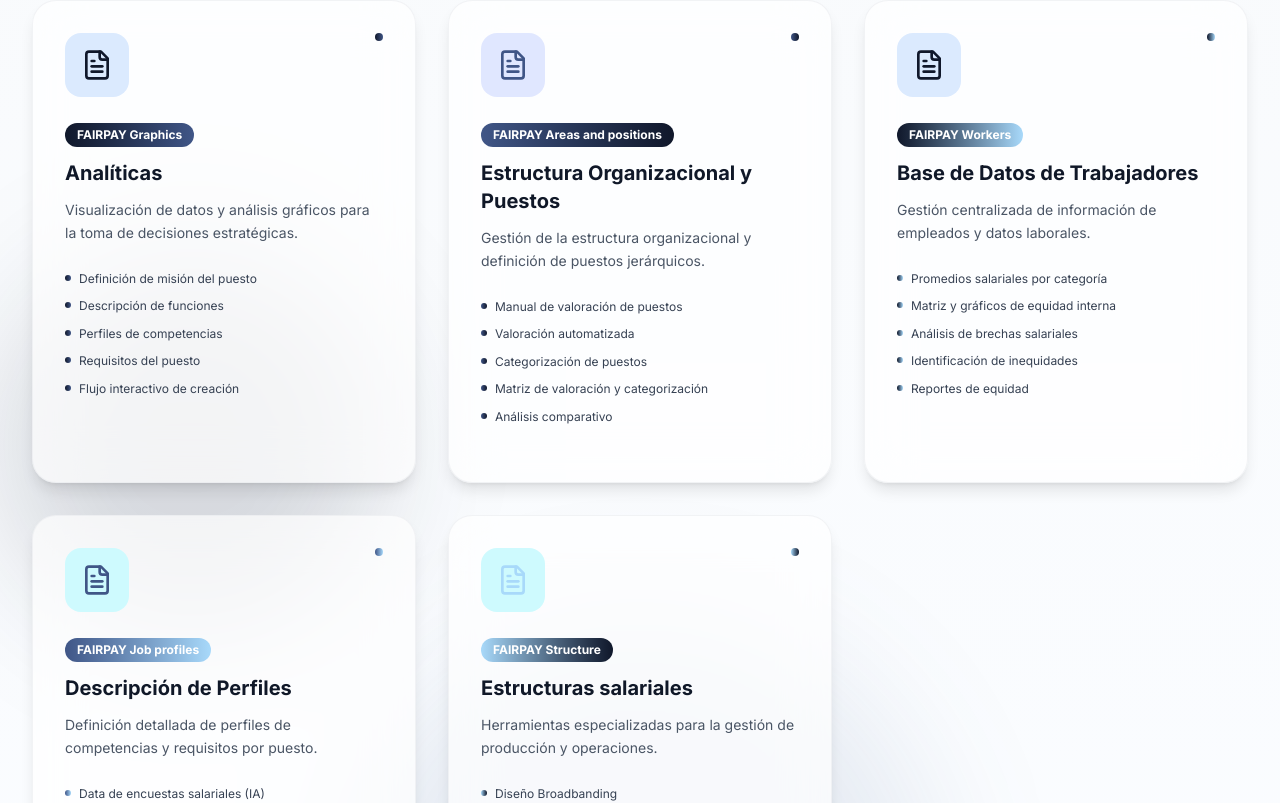
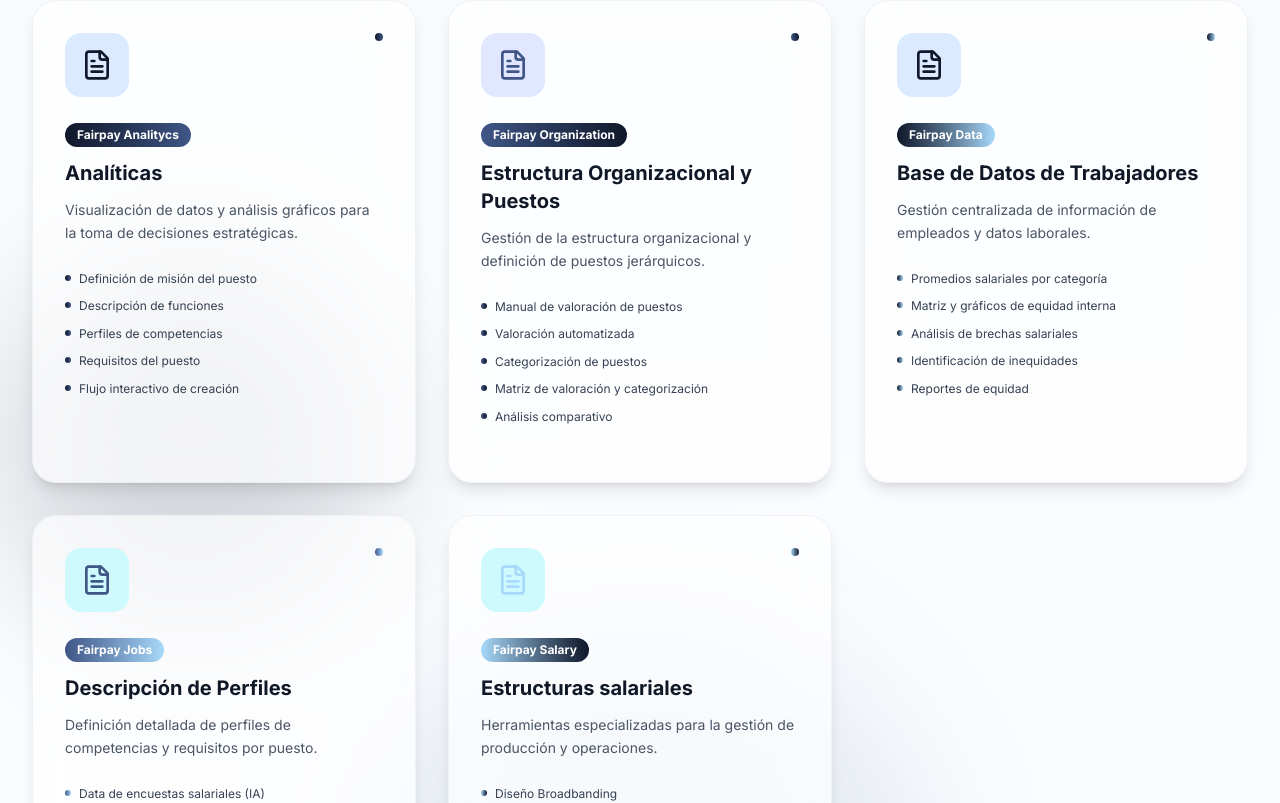
Before and after one commit to fairpayconsultus/landingPageFairpay, a React (Vite) app: page / in a window 1280 px wide. Shown: the part 3740-4543 px from the top of the page. Built offline with nearby package versions, Linux system fonts and the light colour scheme.

Commit message:
change colors

```diff
--- a/src/app/components/PlatformGallery.tsx
+++ b/src/app/components/PlatformGallery.tsx
@@ -1,8 +1,6 @@
-import { motion } from "motion/react";
-import { useInView } from "motion/react";
-import { useRef } from "react";
+import { motion, AnimatePresence, useInView } from "framer-motion";
+import { useRef, useState, useEffect } from "react";
 import { ChevronLeft, ChevronRight } from "lucide-react";
-import { useState } from "react";
 
 import img1 from "../../assets/web/1-General.jpg";
 import img2 from "../../assets/web/2-Analiticas.jpg";
@@ -23,16 +21,16 @@
 
   const images = [
     { src: img1, title: "Dashboard General", module: "FAIRPAY Suite" },
-    { src: img2, title: "Analíticas", module: "FAIRPAY Graphics" },
-    { src: img3, title: "Estructura Organizacional y Puestos", module: "FAIRPAY Areas and positions" },
-    { src: img4, title: "Base de Datos de Trabajadores", module: "FAIRPAY Workers" },
-    { src: img5, title: "Descripción de Perfiles", module: "FAIRPAY Job profiles" },
-    { src: img6, title: "Gerente de Producción", module: "FAIRPAY Production Manager" },
-    { src: img7, title: "Valoración y Categorización", module: "FAIRPAY Value" },
-    { src: img8, title: "Equidad Interna", module: "FAIRPAY Salary Analysis" },
-    { src: img9, title: "Equidad Externa", module: "FAIRPAY Salary Market" },
-    { src: img10, title: "Estructura Salarial", module: "FAIRPAY Broadbandig" },
-    { src: img11, title: "Análisis", module: "FAIRPAY Salary Analysis" },
+    { src: img2, title: "Analíticas", module: "Fairpay Analitycs" },
+    { src: img3, title: "Estructura Organizacional y Puestos", module: "Fairpay Organization" },
+    { src: img4, title: "Base de Datos de Trabajadores", module: "Fairpay Data" },
+    { src: img5, title: "Descripción de Perfiles", module: "Fairpay Jobs" },
+    { src: img6, title: "Detalle del Puesto", module: "Fairpay Jobs" },
+    { src: img7, title: "Valoración y Categorización", module: "Fairpay Value" },
+    { src: img8, title: "Equidad Interna", module: "Fairpay Salary Analysis" },
+    { src: img9, title: "Equidad Externa", module: "Fairpay Salary Market" },
+    { src: img10, title: "Estructura Salarial", module: "Fairpay Broadbandig" },
+    { src: img11, title: "Análisis", module: "Fairpay Salary Analysis" },
   ];
 
   const nextSlide = () => {
@@ -79,16 +77,18 @@
         >
           {/* Main Image */}
           <div className="relative rounded-3xl overflow-hidden shadow-2xl border border-white/50 backdrop-blur-xl">
+            <AnimatePresence mode="wait">
               <motion.img
                 key={currentIndex}
-              initial={{ opacity: 0 }}
-              animate={{ opacity: 1 }}
-              exit={{ opacity: 0 }}
-              transition={{ duration: 0.5 }}
+                initial={{ opacity: 0, x: 100 }}
+                animate={{ opacity: 1, x: 0 }}
+                exit={{ opacity: 0, x: -100 }}
+                transition={{ duration: 0.8, ease: "easeInOut" }}
                 src={images[currentIndex].src}
                 alt={images[currentIndex].title}
                 className="w-full h-auto object-cover"
               />
+            </AnimatePresence>
             {/* Overlay with title and module */}
             <div className="absolute bottom-0 left-0 right-0 bg-gradient-to-t from-black/80 to-transparent p-8">
               <span className="inline-block text-xs font-bold px-3 py-1 rounded-full bg-gradient-to-r from-[#10182b] to-[#a8d9fa] text-white mb-3">
--- a/src/app/components/TechModules.tsx
+++ b/src/app/components/TechModules.tsx
@@ -19,7 +19,7 @@
   const modules = [
     {
       icon: FileText,
-      name: "FAIRPAY Graphics",
+      name: "Fairpay Analitycs",
       title: "Analíticas",
       description: "Visualización de datos y análisis gráficos para la toma de decisiones estratégicas.",
       features: [
@@ -36,7 +36,7 @@
     },
     {
       icon: FileText,
-      name: "FAIRPAY Areas and positions",
+      name: "Fairpay Organization",
       title: "Estructura Organizacional y Puestos",
       description: "Gestión de la estructura organizacional y definición de puestos jerárquicos.",
       features: [
@@ -53,7 +53,7 @@
     },
     {
       icon: FileText,
-      name: "FAIRPAY Workers",
+      name: "Fairpay Data",
       title: "Base de Datos de Trabajadores",
       description: "Gestión centralizada de información de empleados y datos laborales.",
       features: [
@@ -70,7 +70,7 @@
     },
     {
       icon: FileText,
-      name: "FAIRPAY Job profiles",
+      name: "Fairpay Jobs",
       title: "Descripción de Perfiles",
       description: "Definición detallada de perfiles de competencias y requisitos por puesto.",
       features: [
@@ -87,7 +87,7 @@
     },
     {
       icon: FileText,
-      name: "FAIRPAY Structure",
+      name: "Fairpay Salary",
       title: "Estructuras salariales",
       description: "Herramientas especializadas para la gestión de producción y operaciones.",
       features: [
```
Lines whose indentation alone changed are shown as unchanged.
